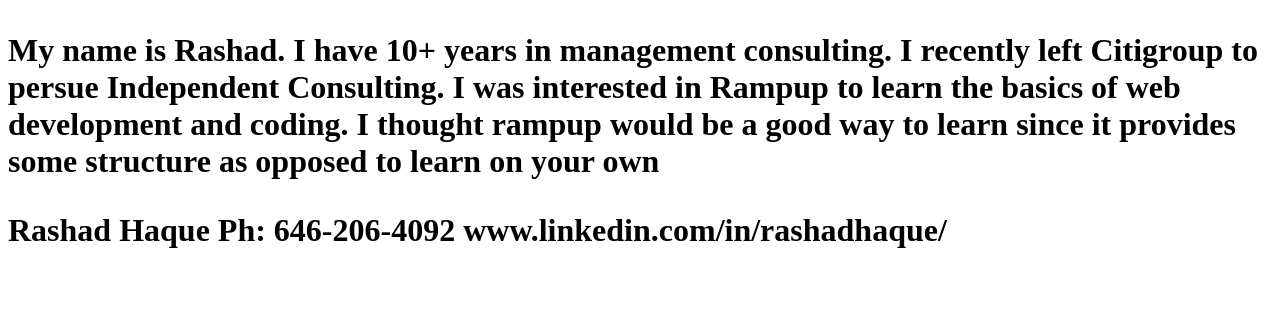
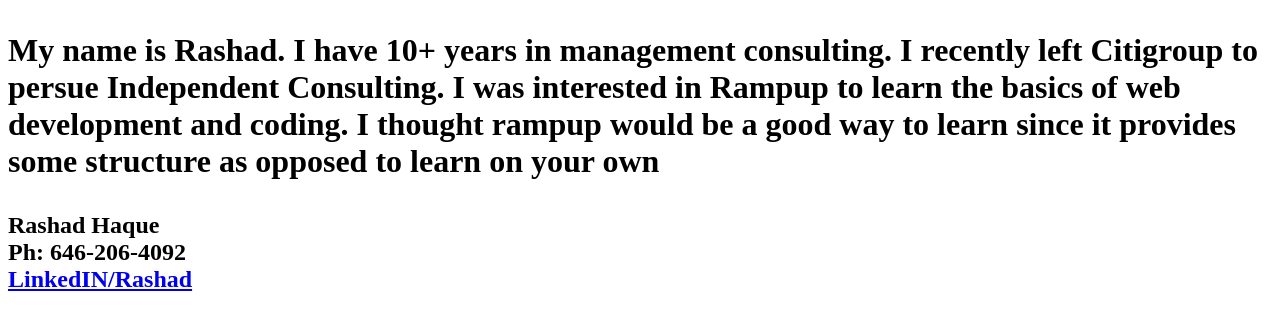
Before and after one commit to rashadhaque/W1Homework, a plain HTML site: page index.html in a window 1280 px wide. Drawn offline with Linux system fonts and the light colour scheme.

Commit message:
W1 update

```diff
--- a/index.html
+++ b/index.html
@@ -9,13 +9,17 @@
 <body>
 	<h1>
 	<p> My name is Rashad. I have 10+ years in management consulting. I recently left Citigroup to persue Independent Consulting. I was interested in Rampup to learn the basics of web development and coding. I thought rampup would be a good way to learn since it provides some structure as opposed to learn on your own </p>
+	</h1>
 
+	<h2>
 	<p>
 	Rashad Haque
+	<br>
 	Ph: 646-206-4092
-	www.linkedin.com/in/rashadhaque/
+	<br>
+	<a href = "www.linkedin.com/in/rashadhaque/"> LinkedIN/Rashad </a>
 	</p>
 
-	</h1>
+	</h2>
 </body>
 </html>
```
